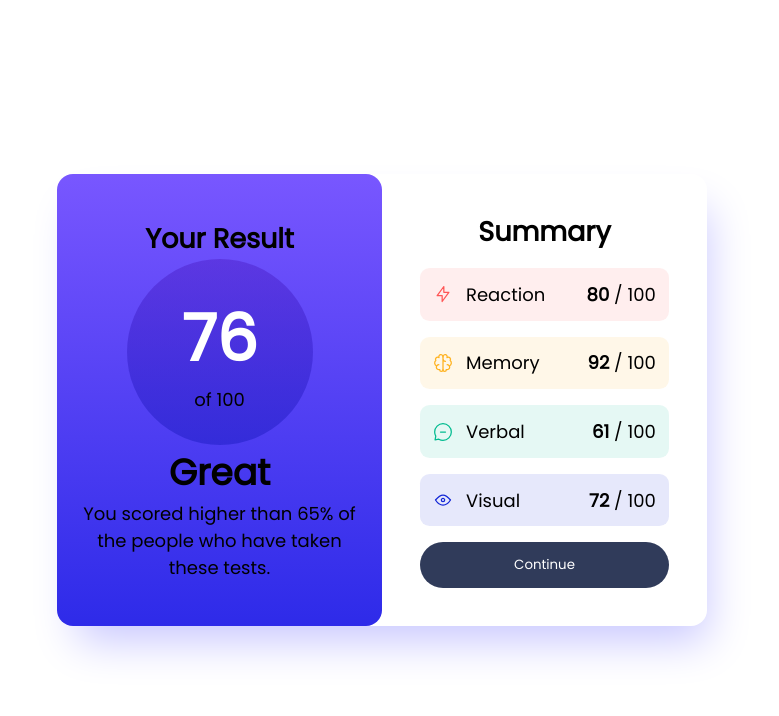
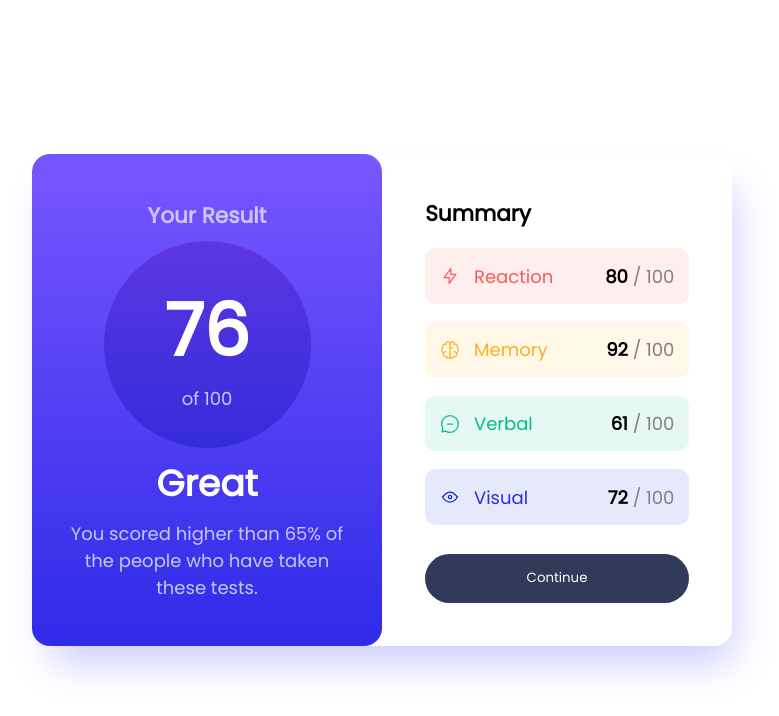
Before and after one commit to Eleansphere/results-summary-component-main, a plain HTML site: page index.html in a window 1280 px wide. Shown: the whole page, without its empty margins (258-1037 px from the left). Drawn offline with Linux system fonts and the light colour scheme.

Commit message:
final_change

```diff
--- a/index.html
+++ b/index.html
@@ -31,16 +31,20 @@
         </p>
       </div>
       <div class="right-side all-flex-center-column">
-        <h2>Summary</h2>
+        <div>
+          <h2>Summary</h2>
+        </div>
         <div class="item-wrapper">
           <div class="icon-text">
             <img
               src="/assets/images/icon-reaction.svg"
               alt="icon-reaction"
             />
-             <p>Reaction</p>
+            <p>Reaction</p>
           </div>
-          <div class="score-value"><span>80</span> / 100</div>
+          <div class="score-value">
+            <span>80</span> <span>/ 100</span>
+          </div>
         </div>
         <div class="item-wrapper">
           <div class="icon-text">
@@ -48,9 +52,11 @@
               src="/assets/images/icon-memory.svg"
               alt="icon-memory"
             />
-             <p>Memory</p>
+            <p>Memory</p>
           </div>
-          <div class="score-value"><span>92</span> / 100</div>
+          <div class="score-value">
+            <span>92</span> <span>/ 100</span>
+          </div>
         </div>
         <div class="item-wrapper">
           <div class="icon-text">
@@ -58,9 +64,11 @@
               src="/assets/images/icon-verbal.svg"
               alt="icon-verbal"
             />
-             <p>Verbal</p>
+            <p>Verbal</p>
           </div>
-          <div class="score-value"><span>61</span> / 100</div>
+          <div class="score-value">
+            <span>61</span> <span>/ 100</span>
+          </div>
         </div>
         <div class="item-wrapper">
           <div class="icon-text">
@@ -68,9 +76,11 @@
               src="/assets/images/icon-visual.svg"
               alt="icon-visual"
             />
-             <p>Visual</p>
+            <p>Visual</p>
           </div>
-          <div class="score-value"><span>72</span> / 100</div>
+          <div class="score-value">
+            <span>72</span> <span>/ 100</span>
+          </div>
         </div>
         <button>Continue</button>
       </div>
--- a/style.css
+++ b/style.css
@@ -1,6 +1,6 @@
 @import url('https://fonts.googleapis.com/css2?family=Poppins&display=swap');
 
-:root{
+:root {
     /*PRIMARY */
     --lightRed: hsl(0, 100%, 67%);
     --orangeyYellow: hsl(39, 100%, 56%);
@@ -18,99 +18,154 @@
     --persianBlueCircle: hsla(241, 72%, 46%, 0.6);
 }
 
-*{
+* {
     box-sizing: border-box;
     margin: 0;
     padding: 0;
     font-family: 'Poppins', sans-serif;
 }
 
-.all-flex-center-row{
+/*Flex reusable classes*/
+
+.all-flex-center-row {
     display: flex;
     justify-content: center;
     align-items: center;
 }
 
-.all-flex-center-column{
+.all-flex-center-column {
     display: flex;
-    justify-content: center;
+    justify-content: space-evenly;
     align-items: center;
     flex-direction: column;
 }
 
-body{
+/*Layout*/
+
+html{
+    font-size: 18px;
+}
+
+body {
     max-width: 1440px;
     min-height: 100vh;
     margin: 0 auto;
     background-color: var(--white);
-    font-size: 18px;
 }
 
-main{
+main {
     display: grid;
     grid-template: 1fr/1fr 1fr;
-    max-width: 650px;
+    max-width: 700px;
     box-shadow: 10px 25px 44px -10px var(--lightLavender);
     border-radius: 1rem;
 }
 
-.left-side{
+.left-side {
     border-radius: 1rem;
     background-image: linear-gradient(var(--lightSlateBlue), var(--lightRoyalBlue));
-    padding: 1.6rem;
+    padding: 2rem;
     text-align: center;
 }
 
-.score-text{
+.score-text {
     border-radius: 50%;
     aspect-ratio: 1/1;
     padding: 2rem;
     display: flex;
     flex-direction: column;
-    align-items: center;
-    justify-content: center;
     background-image: linear-gradient(var(--violetBlueCircle), var(--persianBlueCircle));
-
 }
 
-.big-score{
+.big-score {
     color: var(--white);
     font-weight: 900;
     font-size: 4rem;
 }
 
-.right-side{
+.right-side {
     justify-content: space-between;
     gap: 1rem;
     padding: 2.4rem;
 }
 
-button{
+.right-side>div:has(h2) {
+    width: 100%;
+}
+
+.left-side>h2 {
+    color: var(--lightLavender);
+}
+
+.small-score {
+    color: var(--lightLavender);
+}
+
+button {
     width: 100%;
     padding: .8rem 1.8rem;
     border-radius: 2rem;
     border: none;
     color: var(--white);
     background-color: var(--darkGrayBlue);
+    margin-top: .6rem;
 }
 
-.item-wrapper:nth-child(2){
+button:hover {
+    background-image: linear-gradient(var(--lightSlateBlue), var(--lightRoyalBlue));
+    cursor: pointer;
+}
+
+h1 {
+    color: var(--white);
+}
+
+h2 {
+    font-size: 1.2rem;
+}
+
+p {
+    color: var(--lightLavender);
+}
+
+.score-value>span:nth-child(2) {
+    color: gray;
+    font-weight: 500;
+}
+
+.item-wrapper:nth-child(2) {
     background-color: hsla(0, 100%, 67%, 0.1);
 }
 
-.item-wrapper:nth-child(3){
+.item-wrapper:nth-child(2) p {
+    color: var(--lightRed);
+}
+
+.item-wrapper:nth-child(3) {
     background-color: hsla(39, 100%, 56%, 0.1);
 }
 
-.item-wrapper:nth-child(4){
+.item-wrapper:nth-child(3) p {
+    color: var(--orangeyYellow);
+}
+
+.item-wrapper:nth-child(4) {
     background-color: hsla(166, 100%, 37%, 0.1);
 }
 
-.item-wrapper:nth-child(5){
+.item-wrapper:nth-child(4) p {
+    color: var(--greenTeal);
+}
+
+.item-wrapper:nth-child(5) {
     background-color: hsla(234, 85%, 45%, 0.1);
 }
 
-.item-wrapper{
+.item-wrapper:nth-child(5) p {
+    color: var(--lightRoyalBlue);
+}
+
+.item-wrapper {
     display: flex;
     justify-content: space-between;
     width: 100%;
@@ -118,12 +173,25 @@ button{
     border-radius: .6rem;
 }
 
-.icon-text{
+.icon-text {
     display: flex;
     align-items: center;
     gap: .8rem
 }
 
-.score-value span{
+.score-value span {
     font-weight: 700;
 }
+
+/* Responsive */
+
+@media(max-width:600px) {
+    main {
+        grid-template: 1fr 1fr/1fr;
+        border-radius: 0;
+    }
+
+    .left-side {
+        border-radius: 0 0 2rem 2rem;
+    }
+}
```
Lines whose indentation alone changed are shown as unchanged.
